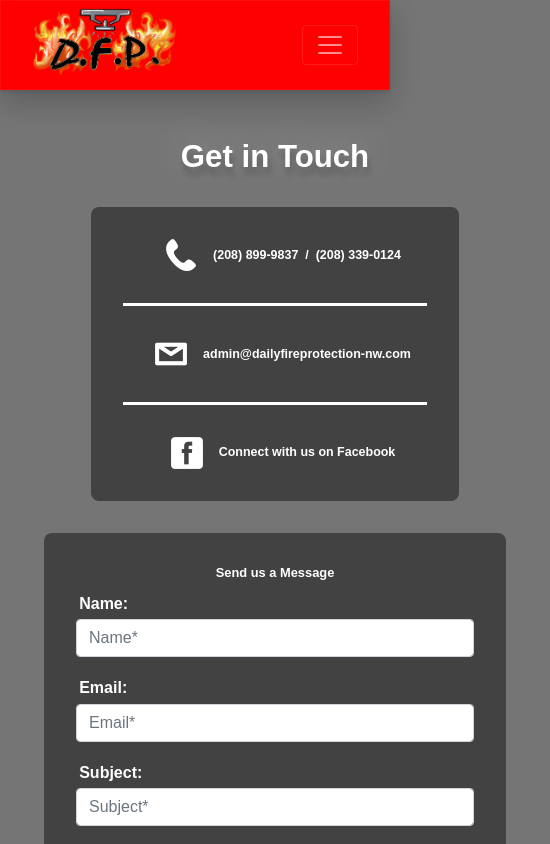
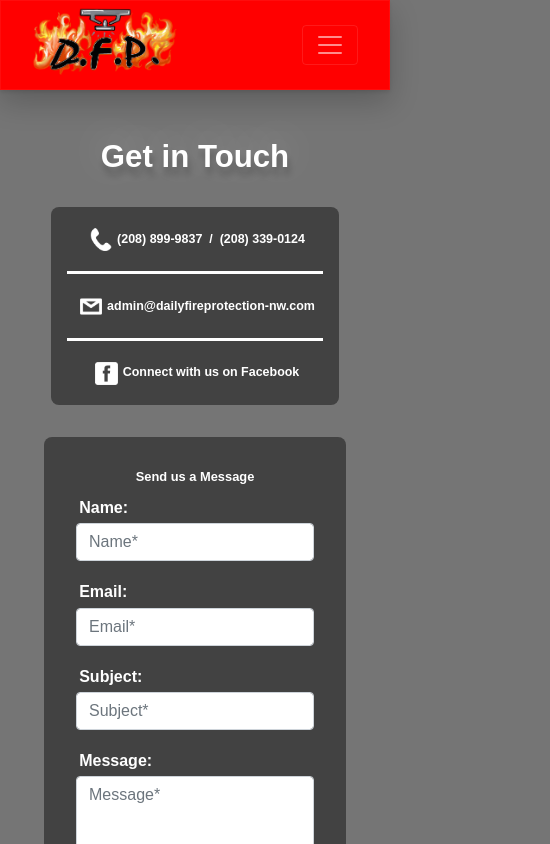
Before and after one commit to rubyreed/daily-fire-protection, a React (Create React App) app: page /contact in a window 390 px wide. Shown: the top 844 px of the page, 550 px wide, since content can reach past the window. Built offline with nearby package versions, Linux system fonts and the light colour scheme.

Commit message:
fixed mobile

```diff
--- a/src/App.css
+++ b/src/App.css
@@ -78,9 +78,6 @@
     border-bottom: 3px solid white;
   }
   .footernavdiv {
-    /* display: flex;
-    align-items: center;
-    justify-content: center; */
     padding-top: 1rem;
     padding-bottom: 1rem;
     border-bottom: 3px solid white;
@@ -104,8 +101,6 @@
     align-content: center;
   }
   .footernavtitle {
-    /* display: flex;
-    justify-content: center; */
     color: white;
     margin: 0;
     margin-right: 0.9rem;
@@ -303,11 +298,11 @@
   .actionpics {
     display: table;
     table-layout: fixed;
-    width: 100%;
+    /* width: 100%; */
     text-align: center;
   }
   .actionpic {
-    height: 15rem;
+    height: 11.1rem;
     border-radius: 0.6rem;
     padding: 0.8rem;
   }
@@ -317,7 +312,7 @@
     padding: 0.8rem;
   } */
   .actionpic2 {
-    height: 12.5rem;
+    height: 9.5rem;
     border-radius: 0.6rem;
     padding: 0.8rem;
   }
@@ -379,8 +374,8 @@
   .contactdiv {
     background-color: #424242;
     border-radius: 0.5rem;
-    padding-right: 2rem;
-    padding-left: 2rem;
+    padding-right: 1rem;
+    padding-left: 1rem;
     color: white;
     width: fit-content;
     margin: auto;
@@ -389,11 +384,14 @@
     display: flex !important;
     align-items: center;
     justify-content: center;
-    padding: 1rem;
+    padding-top: 1rem;
+    padding-bottom: 1rem;
+    padding-right: .5rem;
+    padding-left: .5rem;
   }
   .connectimg {
-    height: 4rem;
-    padding: 1rem;
+    height: 2rem;
+    padding: .3rem;
   }
   .connectborder {
     border-bottom: 3px solid white;
--- a/src/pages/About.js
+++ b/src/pages/About.js
@@ -4,7 +4,7 @@ import family from "../images/family.png"
 
 const About = () => {
     return (
-        <div className="about" style={{minWidth:"554px"}}>
+        <div className="about">
             <h1 style={{marginBottom:"2rem"}} className="servicetitle">About Us</h1>
         <div className="facts">
             <h2 className="fact1">Est. 2019</h2>
--- a/src/pages/Contact.js
+++ b/src/pages/Contact.js
@@ -23,7 +23,7 @@ const Contact = () => {
       );
     }
     return (
-        <div style={{display:"flex", justifyContent:"center", minWidth:"550px"}}>
+        <div style={{display:"flex", justifyContent:"center"}}>
         <Container style={{ marginRight:"2rem", marginLeft:"2rem", marginBottom:"3rem"}}>
             <h1 className="servicetitle">
                 Get in Touch
--- a/src/pages/Services.js
+++ b/src/pages/Services.js
@@ -28,7 +28,7 @@ const Services = () => {
     const [modalShowSix, setModalShowSix] = React.useState(false);
 
     return (
-    <div style={{minWidth:"550px"}}>
+    <div>
         <h1 className="servicetitle">Services</h1>
         <div className="servicesdiv">
             <div className="service serviceborder">
```
Also changed, not shown: public/logo192.png, public/logo512.png.
